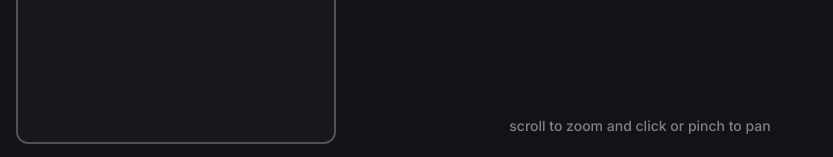
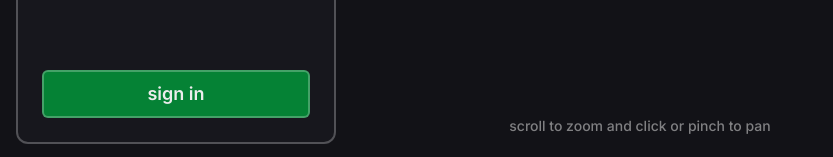
Before and after one commit to ronykax/hackaplace, a Next.js app: page / in a window 1280 px wide. Shown: the part 640-797 px from the top of the page, without its empty margins (0-833 px from the left). Built offline with nearby package versions, Linux system fonts and the light colour scheme; no server answers.

Commit message:
add sign in button in sidebar

```diff
--- a/src/components/sidebar.tsx
+++ b/src/components/sidebar.tsx
@@ -43,7 +43,7 @@ export default function Sidebar() {
                     </span>
                 </div>
 
-                {identity && (
+                {identity ? (
                     <div className="flex gap-3 items-centers">
                         <img
                             className="rounded-full w-10 h-10"
@@ -59,6 +59,17 @@ export default function Sidebar() {
                             </span>
                         </div>
                     </div>
+                ) : (
+                    <div className="mt-6 flex gap-2">
+                        <button
+                            onClick={() =>
+                                (window.location.href = "/auth/login")
+                            }
+                            className="text-lg px-4 py-2 rounded-md bg-green-600/75 font-semibold duration-150 hover:bg-green-600/100 border-2 cursor-pointer border-white/25 w-full"
+                        >
+                            sign in
+                        </button>
+                    </div>
                 )}
             </div>
         </div>
```
